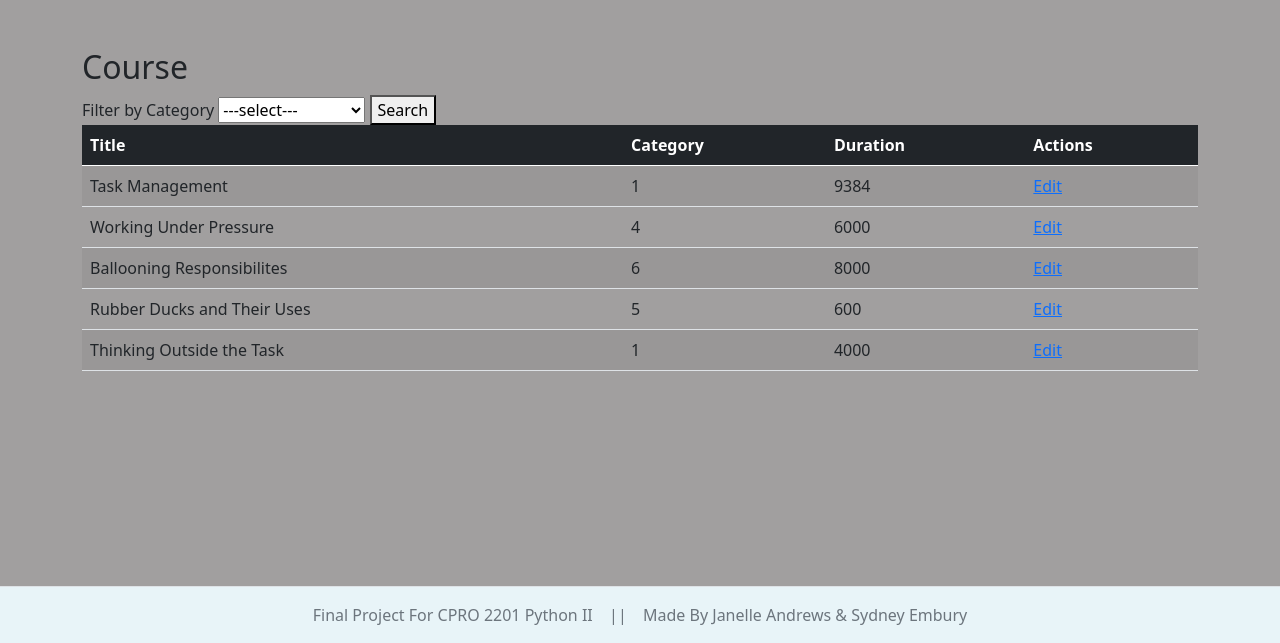
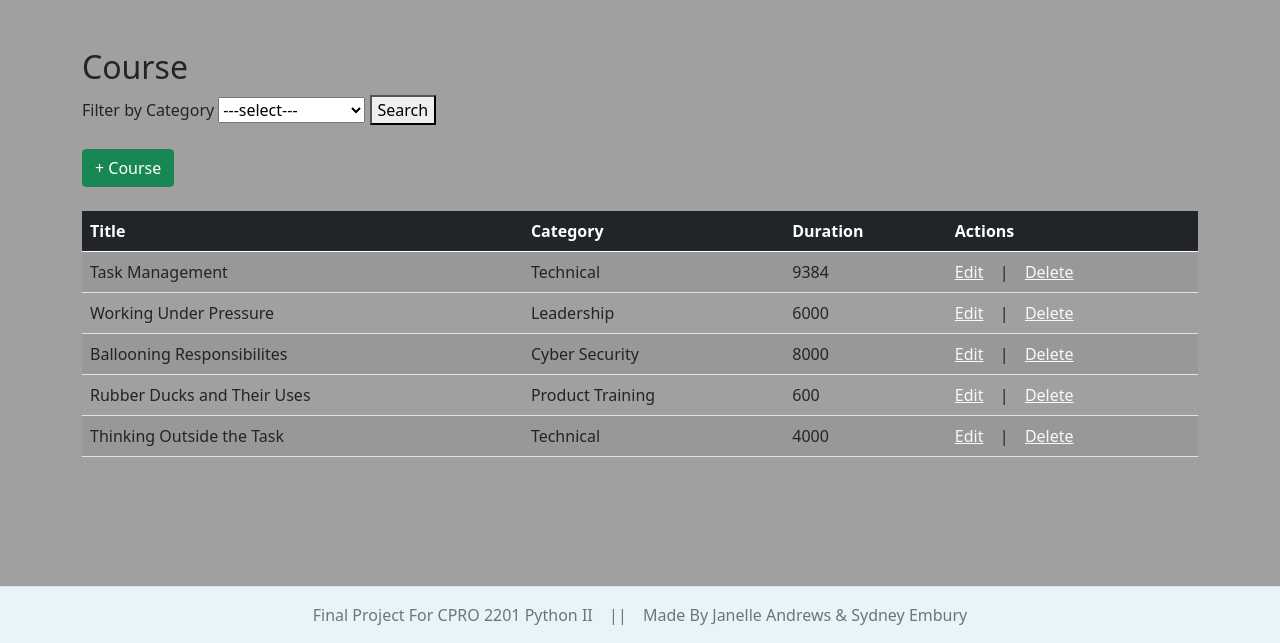
Before and after one commit to thewhoshirt/CPRO-2201-Python-Final-Project, a Django app: page /analytics_portal/courses/ in a window 1280 px wide. Shown: the part 157-800 px from the top of the page. Run offline with Django 5.2, Linux system fonts and the light colour scheme; data comes from the database, SQL or seed files in the repository; both versions use the stored data as it was after the commit.

Commit message:
Start of Data entry

```diff
--- a/employee_training_session_analytics/analytics_portal/models.py
+++ b/employee_training_session_analytics/analytics_portal/models.py
@@ -16,7 +16,7 @@ class Course (models.Model):
         '1':'Technical',
         '2':'Security',
         '3':'Soft Skills',
-        '4':'Leader Ship',
+        '4':'Leadership',
         '5':'Product Training',
         '6':'Cyber Security',
         '7':'Ethics',
--- a/employee_training_session_analytics/analytics_portal/templates/analytics_portal/course/add_course.html
+++ b/employee_training_session_analytics/analytics_portal/templates/analytics_portal/course/add_course.html
@@ -11,7 +11,7 @@
         {{form.as_p}}
 
         <button class="btn btn-primary" type="submit">Save</button>
-        <a class="btn btn-secondary" href="% url 'course_list' %">Cancel</a>
+        <a class="btn btn-secondary" href="{% url 'course_list' %}">Cancel</a>
     </form>
 
 {% endblock %}
--- a/employee_training_session_analytics/analytics_portal/templates/analytics_portal/course/course_list.html
+++ b/employee_training_session_analytics/analytics_portal/templates/analytics_portal/course/course_list.html
@@ -14,10 +14,13 @@
             {% endfor %}
         </select>
         <button type="submit">Search</button>
-     </form>
+    </form>
 
-     <!-- Display results -->
-    <div class="table-responsive">
+    <!-- Display results -->
+    <div class="mt-4">
+        <a href="{% url 'add_course' %}" class="btn btn-success">+ Course</a>
+    </div>
+    <div class="table-responsive mt-4">
         <table class="table table-striped table-hover" boarder="1">
             <thead class="table-dark">
                 <tr>
@@ -31,11 +34,12 @@
                 {% for course in courses %}
                     <tr>
                         <td>{{course.title}}</td>
-                        <td>{{course.category}}</td>
+                        <td>{{course.get_category_display}}</td>
                         <td>{{course.duration_minutes}}</td>
                         <td>
-                            <a href="{% url 'update_course' course.id %}">Edit</a>
-                            &ensp;
+                            <a class="link-light" href="{% url 'update_course' course.id %}">Edit</a>
+                            &ensp; | &ensp;
+                            <a class="link-light" href="{% url 'delete_course' course.id %}">Delete</a>
                         </td>
                     </tr>
                     {% empty %}
--- a/employee_training_session_analytics/analytics_portal/templates/analytics_portal/session/session_list.html
+++ b/employee_training_session_analytics/analytics_portal/templates/analytics_portal/session/session_list.html
@@ -83,6 +83,7 @@
                         <th>Date</th>
                         <th>Instructor</th>
                         <th>Mode</th>
+                        <th>Actions</th>
                     </tr>
                 </thead>
                 <tbody>
@@ -97,6 +98,11 @@
                                 {% else %}
                                     <span class="badge bg-success">In-Person</span>
                                 {% endif %}
+                            </td>
+                            <td>
+                                <a class="link-light" href="{% url 'update_session' session.id %}">Edit</a>
+                                &ensp; | &ensp;
+                                <a class="link-light" href="{% url 'delete_session' session.id %}">Delete</a>
                             </td>
                         </tr>
                     {% endfor %}
```
Also changed, not shown: employee_training_session_analytics/analytics_portal/templates/analytics_portal/session/update_session.html (+8 -0 lines), employee_training_session_analytics/db.sqlite3.
